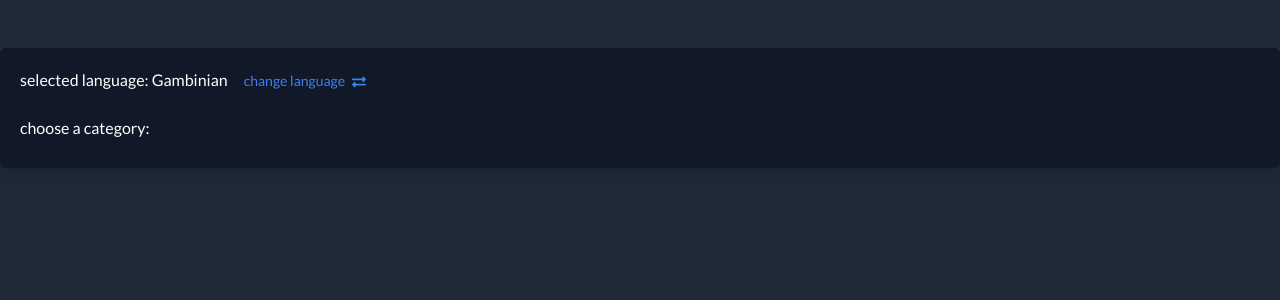
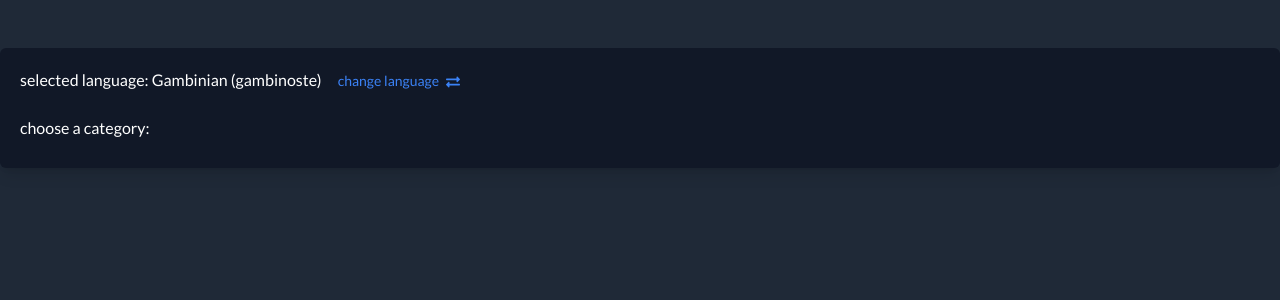
Before and after one commit to Michelium/lofanje-react, a React (Create React App) app: page / in a window 1280 px wide. Shown: the top 300 px of the page. Built offline with nearby package versions, Linux system fonts and the light colour scheme.

Commit message:
wip: name changes to langauge select

```diff
--- a/src/pages/Lofanje/LanguageSelect.tsx
+++ b/src/pages/Lofanje/LanguageSelect.tsx
@@ -11,8 +11,8 @@ const LanguageSelect = ({language, setLanguage}: LanguageSelectProps) => {
     const [selectVisible, setSelectVisible] = useState<boolean>(false); // Initially hidden
 
     const options: Option[] = [
-        {value: 'gambinian', label: 'Gambinian'},
-        {value: 'arnaktis', label: 'Arnaktis'},
+        {value: 'gambinian', label: 'Gambinian (gambinoste)'},
+        {value: 'arnaktis', label: 'Aranaxic (Arnaktis)'},
     ];
 
     const toggleSelectVisibility = () => {
--- a/src/pages/Lofanje/index.tsx
+++ b/src/pages/Lofanje/index.tsx
@@ -5,7 +5,7 @@ import {Option} from "../../components/form/Select";
 
 const Lofanje = () => {
 
-    const [language, setLanguage] = useState<Option | null>({ value: 'gambinian', label: 'Gambinian' });
+    const [language, setLanguage] = useState<Option | null>({ value: 'gambinian', label: 'Gambinian (gambinoste)' });
     const [category, setCategory] = useState<string | null>(null);
 
     return (
```
